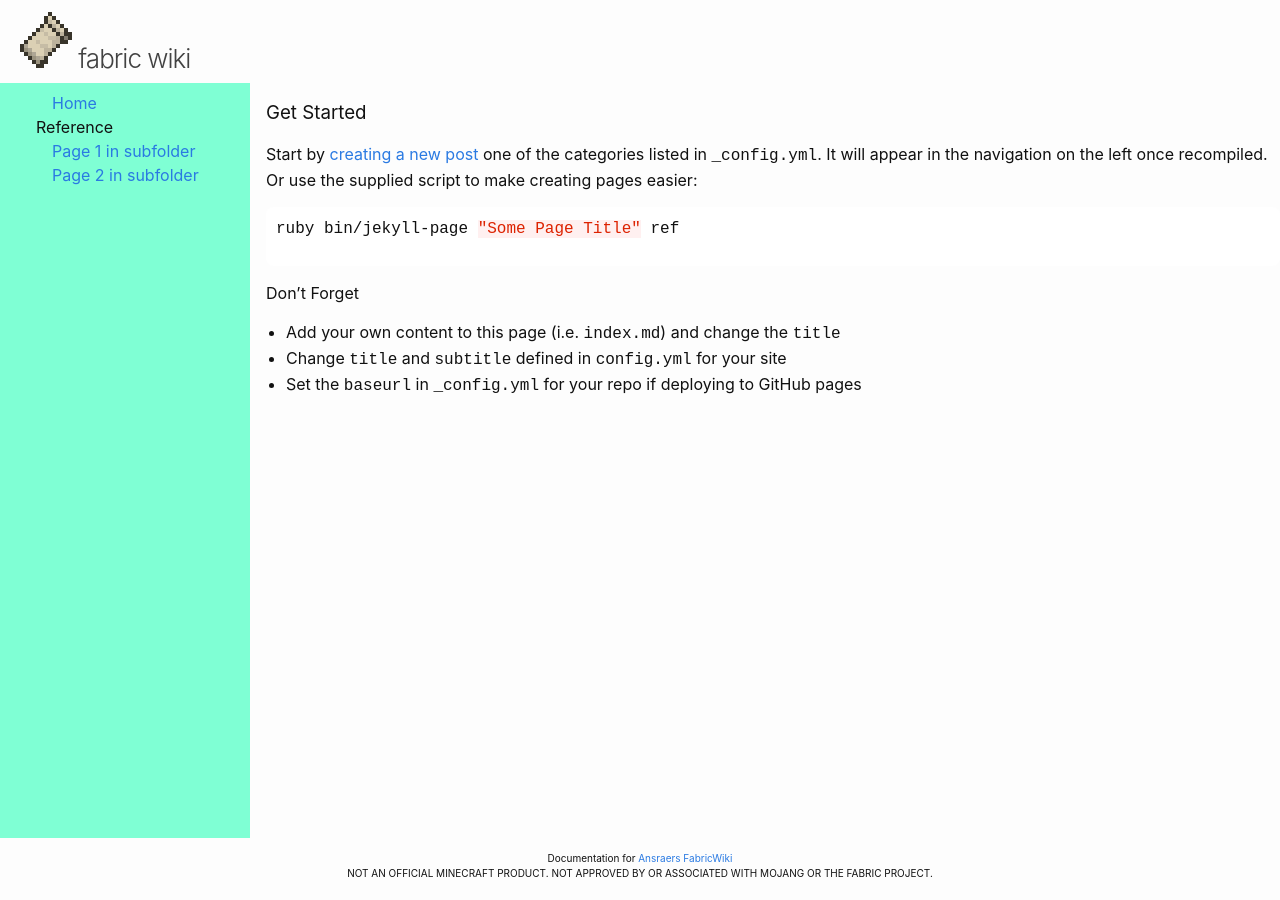
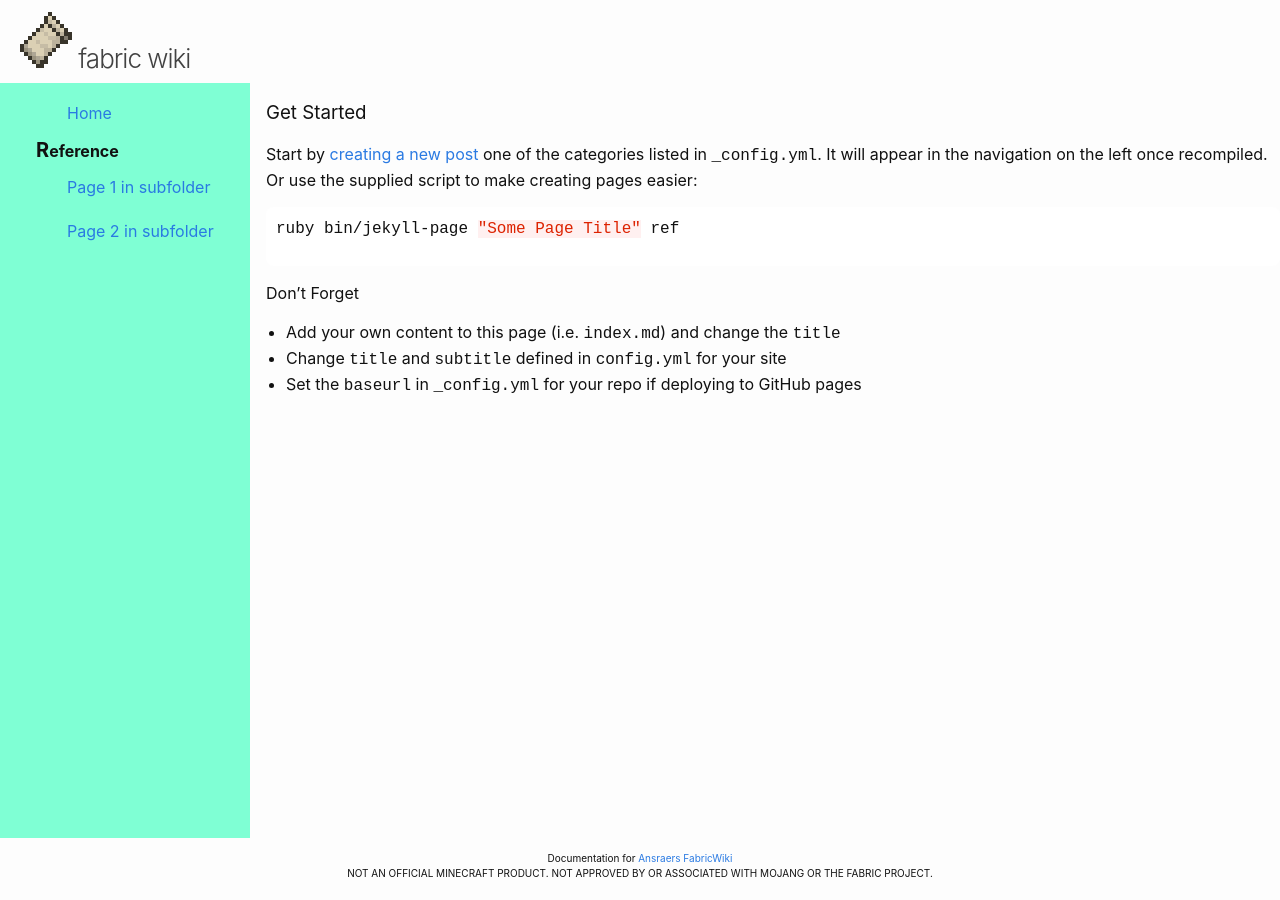
Before and after one commit to CottonMC/Wiki, a Jekyll site: the page built from index.md, in a window 1280 px wide. Built offline with Jekyll 4.4.1, drawn with Linux system fonts in a browser that asks for light colours.

Commit message:
more sidebar stuff

```diff
--- a/_includes/navigation.html
+++ b/_includes/navigation.html
@@ -1,5 +1,5 @@
 <ul class="nav">
-
+    <!-- FIXME: This if doesn't work-->
     {% if page.url == site.baseurl %}
         <li class="active"><a href="{{ site.baseurl }}/">Home</a></li>
     {% else %}
--- a/css/main.css
+++ b/css/main.css
@@ -83,4 +83,22 @@ footer{
 }
 .nav > li.nav-header{
     margin-left: 0;
+    text-transform: capitalize;
+    font-weight: bold;
  }
+
+.nav > li.nav-header::first-letter {
+    font-size: 20px;
+}
+.nav>li>a {
+    position: relative;
+    display: block;
+    padding: 10px 15px;
+}
+.nav>li>a:hover {
+    background-color: bisque;
+}
+.nav>li.active>a {
+    background-color:darkcyan;
+
+}
```
